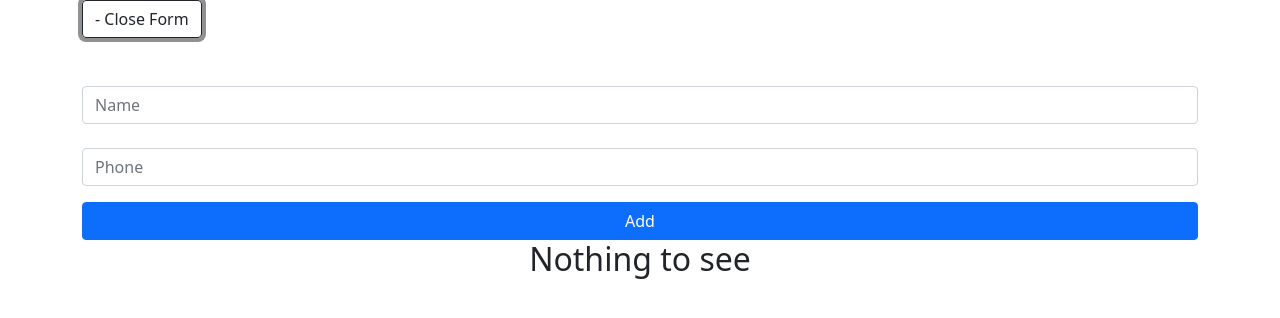
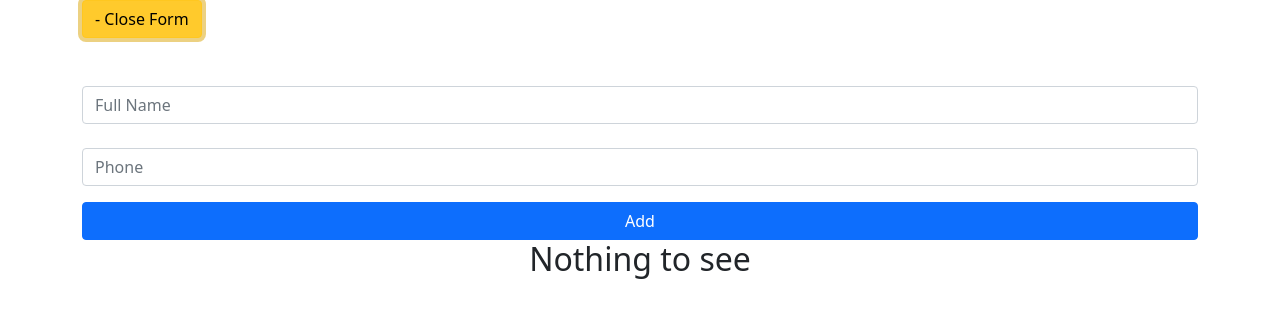
Before and after one commit to JhonathanMusa/MERN_project1, a React (Create React App) app: page / in a window 1280 px wide. Both pictures are taken after a click on the button "+ New User". Shown: the top 318 px of the page. Built offline with nearby package versions, Linux system fonts and the light colour scheme.

Commit message:
the form button style has been changed

```diff
--- a/src/components/Forms.js
+++ b/src/components/Forms.js
@@ -39,16 +39,16 @@ export const Forms = ({ setUsers }) => {
         autoComplete="off"
         className="form-control"
         name="name"
-        placeholder="Name"
         onChange={handleInput}
+        placeholder="Full Name"
       />
       <br />
       <input
         autoComplete="off"
         className="form-control"
         name="phone"
+        onChange={handleInput}
         placeholder="Phone"
-        onChange={handleInput}
       />
 
       <button className="btn btn-primary mt-3 w-100">Add</button>
--- a/src/components/UserList.js
+++ b/src/components/UserList.js
@@ -23,7 +23,7 @@ export const UserList = () => {
   return (
     <div className="container">
       <button
-        className="btn btn-outline-dark mb-5"
+        className="btn btn-warning mb-5"
         onClick={() => setAddUsers(!addUsers)}
       >
         {!addUsers ? "+ New User" : "- Close Form"}
```
Also changed, not shown: 1 other file (tests, documents, lock files or other folders).
